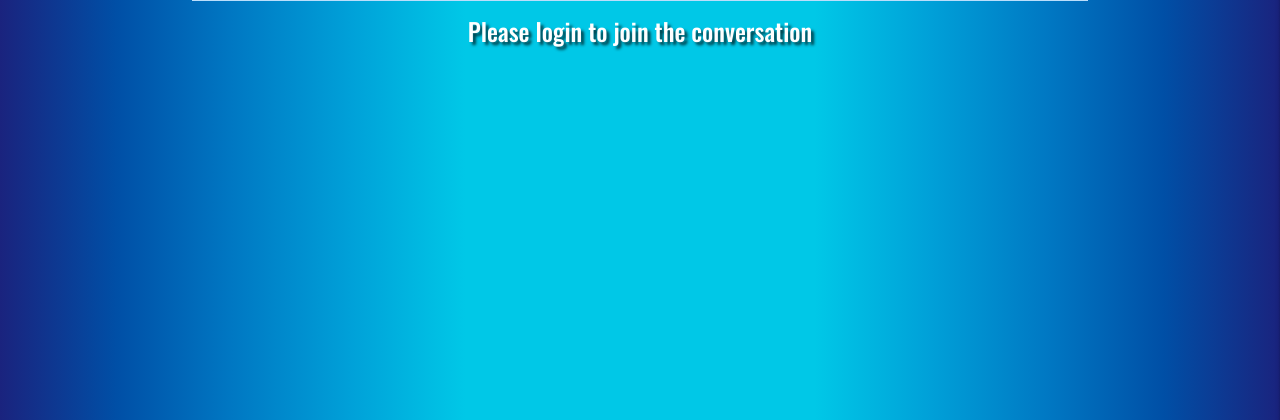
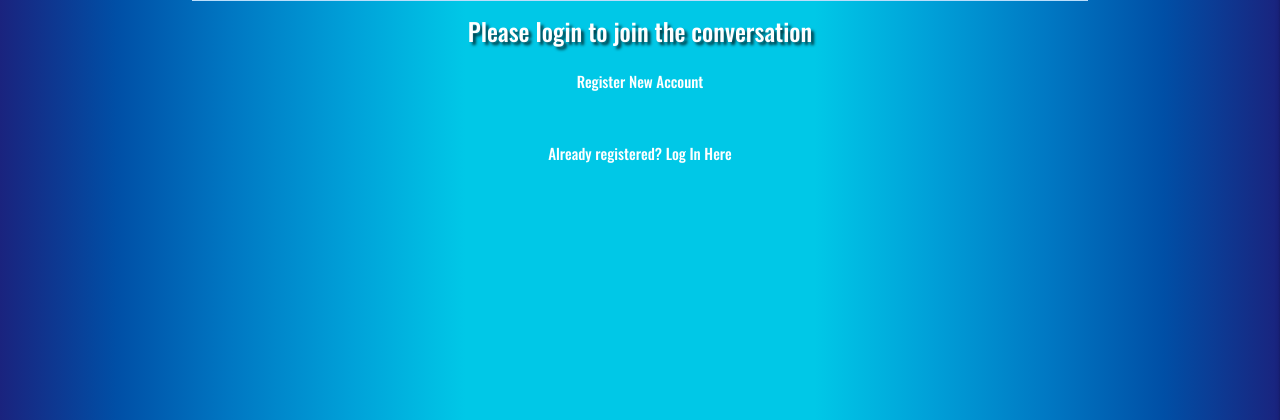
Before and after one commit to Code-Institute-Submissions/janebmckenna-MilestoneProject3, a Flask app: template templates/comments.html in a window 1280 px wide. Shown: the part 326-746 px from the top of the page. Run offline with Flask 3, Linux system fonts and the light colour scheme; the template is opened without the code that fills it, so the values that code supplies are empty; some libraries are stand-ins or nearby versions.

Commit message:
Feat: ad registration/login links to comments page

```diff
--- a/templates/comments.html
+++ b/templates/comments.html
@@ -60,6 +60,21 @@
         </form>
     {% else %}
         <h5 class="white-text text-shadow center-align">Please login to join the conversation </h5>
+        <div class="row">
+            <div class="col s12">
+                <p class="center-align white-text text-darken-4">
+                    <a href="{{ url_for('register') }}" class="white-text text-darken-4">Register New Account</a>
+                </p>
+            </div>
+        </div>
+        <div class="row">
+            <div class="col s12">
+                <p class="center-align white-text text-darken-4">
+                    Already registered?
+                    <a href="{{ url_for('login')}}" class="white-text text-darken-4">Log In Here</a>
+                </p>
+            </div>
+        </div>
     {% endif %}
 
 {% endblock %}
```
